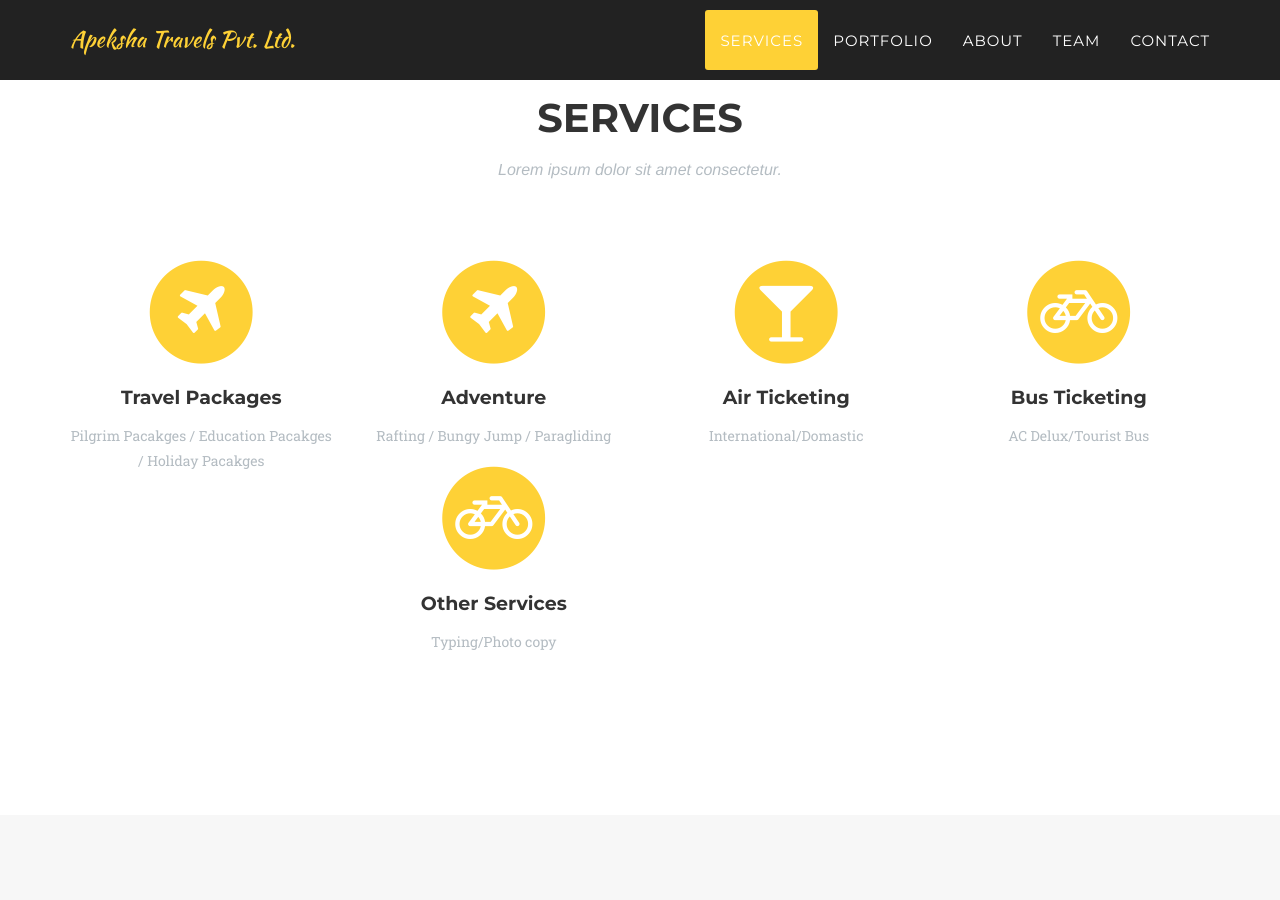
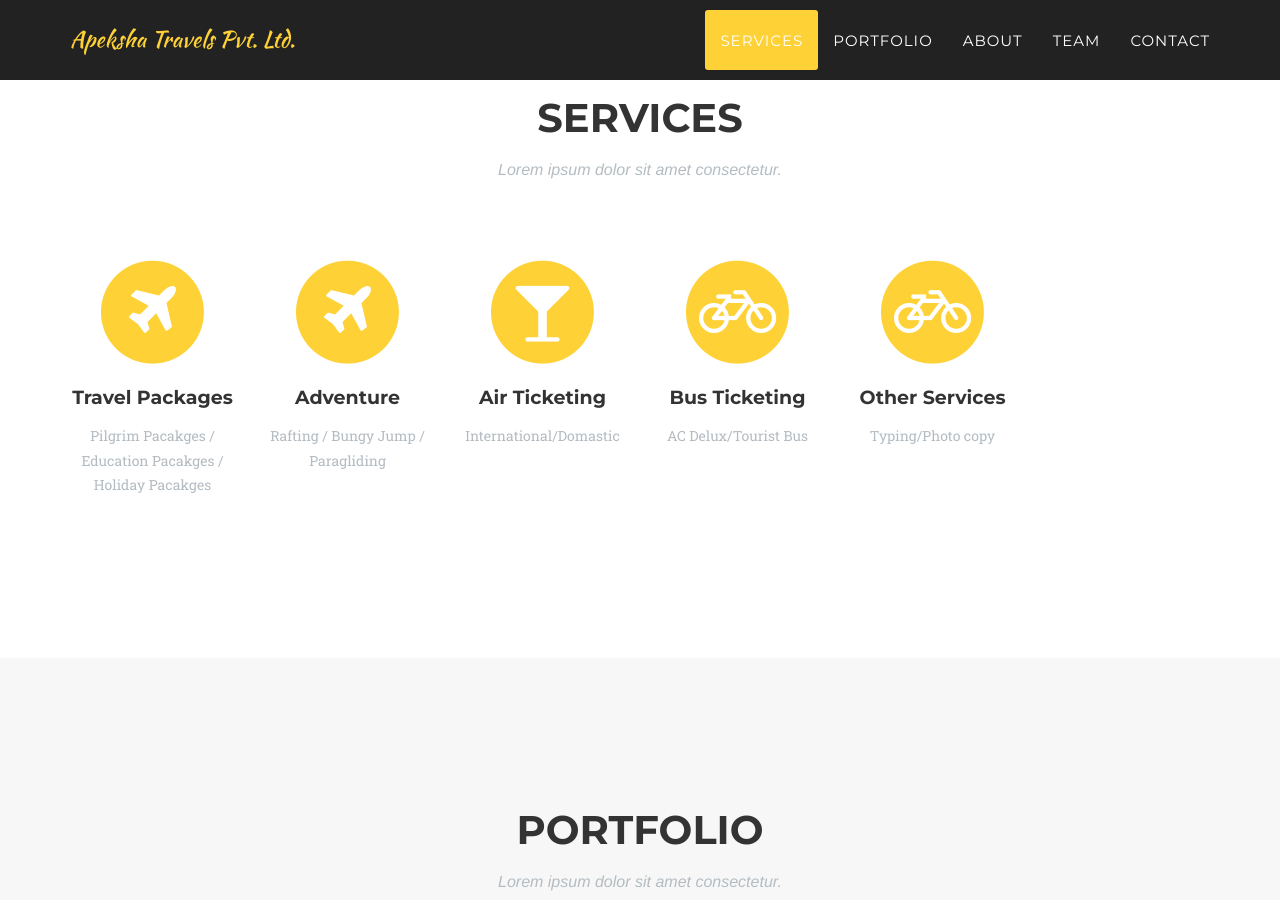
Before and after one commit to gauravmanandhar/apekshatravels.com.np, a Jekyll site: the page built from index.html, in a window 1280 px wide and 900 px high, scrolled down 812 px. Built offline with Jekyll 4.4.1, drawn with Linux system fonts in a browser that asks for light colours; some web fonts are replaced.

Commit message:
Update services.html

```diff
--- a/_includes/services.html
+++ b/_includes/services.html
@@ -8,7 +8,7 @@
                 </div>
             </div>
             <div class="row text-center">
-                <div class="col-md-3">
+                <div class="col-md-2">
                     <span class="fa-stack fa-4x">
                         <i class="fa fa-circle fa-stack-2x text-primary"></i>
                         <i class="fa fa-plane fa-stack-1x fa-inverse"></i>
@@ -16,7 +16,7 @@
                     <h4 class="service-heading">Travel Packages</h4>
                     <p class="text-muted">Pilgrim Pacakges / Education Pacakges / Holiday Pacakges</p>
                 </div>
-                <div class="col-md-3">
+                <div class="col-md-2">
                     <span class="fa-stack fa-4x">
                         <i class="fa fa-circle fa-stack-2x text-primary"></i>
                         <i class="fa fa-plane fa-stack-1x fa-inverse"></i>
@@ -24,7 +24,7 @@
                     <h4 class="service-heading">Adventure</h4>
                     <p class="text-muted">Rafting / Bungy Jump / Paragliding</p>
                 </div>
-                <div class="col-md-3">
+                <div class="col-md-2">
                     <span class="fa-stack fa-4x">
                         <i class="fa fa-circle fa-stack-2x text-primary"></i>
                         <i class="fa fa-glass fa-stack-1x fa-inverse"></i>
@@ -32,7 +32,7 @@
                     <h4 class="service-heading">Air Ticketing</h4>
                     <p class="text-muted">International/Domastic</p>
                 </div>
-                <div class="col-md-3">
+                <div class="col-md-2">
                     <span class="fa-stack fa-4x">
                         <i class="fa fa-circle fa-stack-2x text-primary"></i>
                         <i class="fa fa-bicycle fa-stack-1x fa-inverse"></i>
@@ -40,7 +40,7 @@
                     <h4 class="service-heading">Bus Ticketing</h4>
                     <p class="text-muted">AC Delux/Tourist Bus</p>
                 </div>
-                <div class="col-md-3">
+                <div class="col-md-2">
                     <span class="fa-stack fa-4x">
                         <i class="fa fa-circle fa-stack-2x text-primary"></i>
                         <i class="fa fa-bicycle fa-stack-1x fa-inverse"></i>
```
